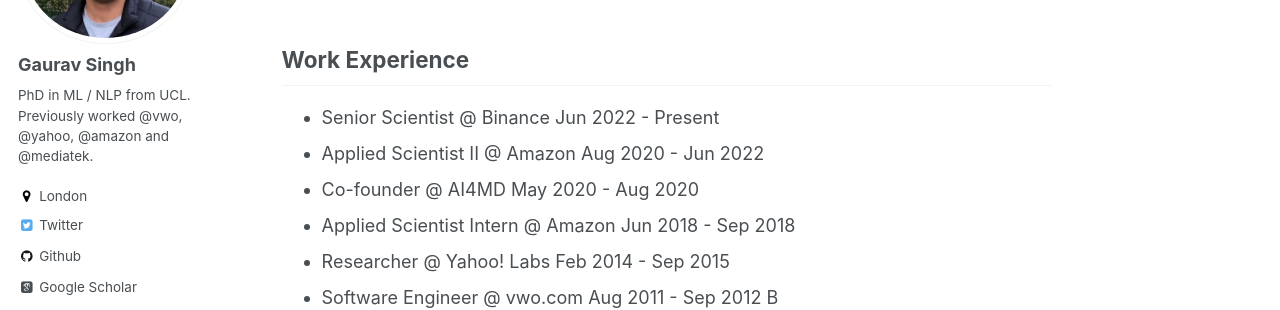
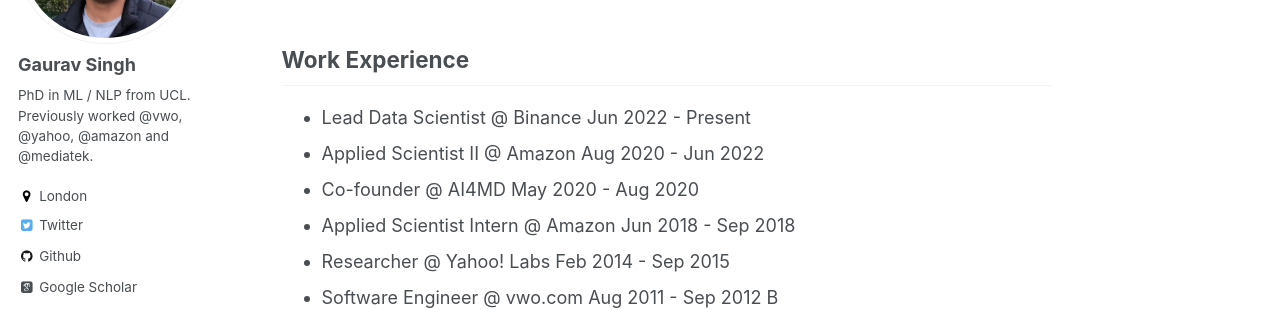
Before and after one commit to gauravsc/gauravsc.github.io, a Jekyll site: the page built from _pages/about.md, in a window 1280 px wide and 900 px high, scrolled down 651 px. Shown: the part 153-463 px from the top of the window. Built offline with Jekyll 4.4.1, drawn with Linux system fonts in a browser that asks for light colours; some web fonts are replaced.

Commit message:
Update about.md

```diff
--- a/_pages/about.md
+++ b/_pages/about.md
@@ -22,7 +22,7 @@
 
 Work Experience
 ------
-* Senior Scientist @ Binance Jun 2022 - Present
+* Lead Data Scientist @ Binance Jun 2022 - Present
 * Applied Scientist II @ Amazon Aug 2020 - Jun 2022
 * Co-founder @ AI4MD May 2020 - Aug 2020
 * Applied Scientist Intern @ Amazon Jun 2018 - Sep 2018
```
